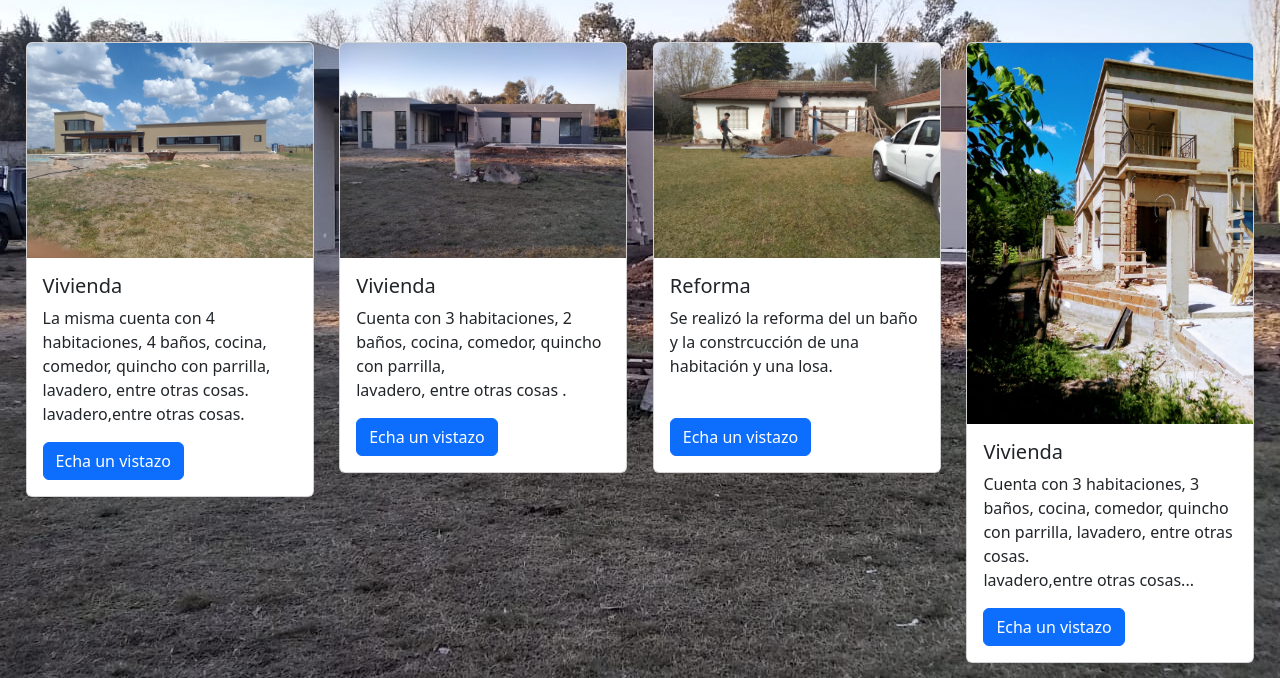
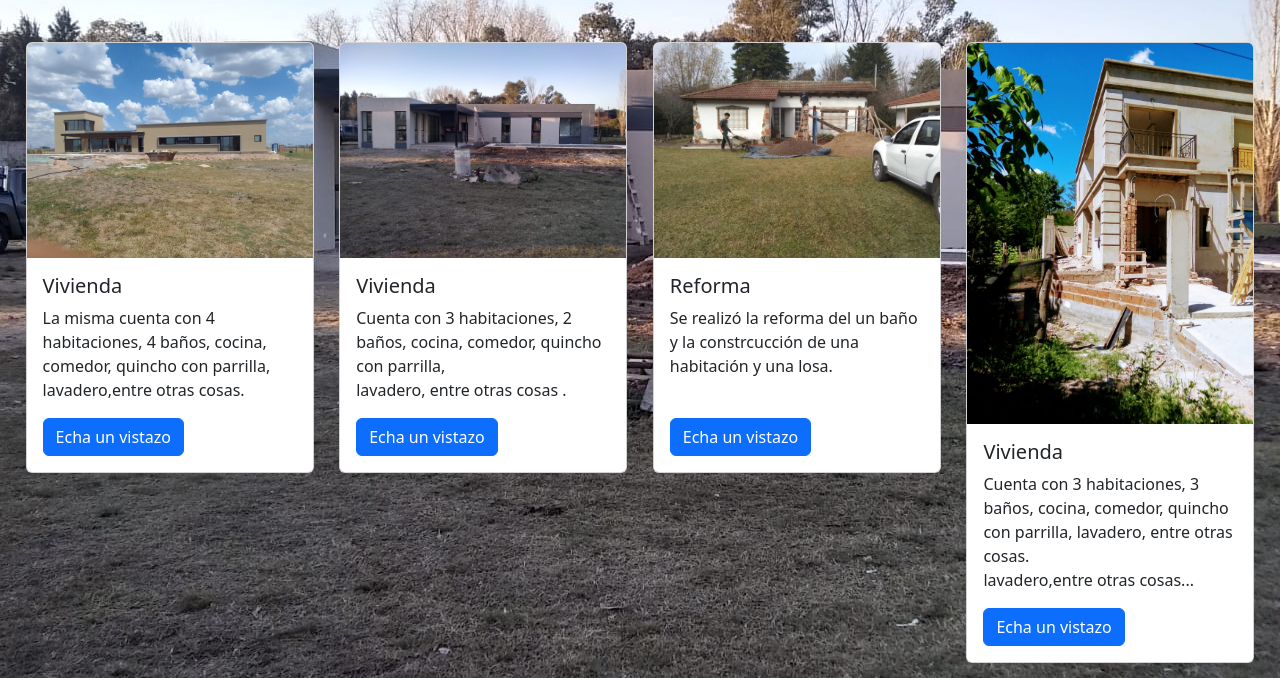
Before and after one commit to aybconstrucciones2/aybconstrucciones2.github.io, a plain HTML site: page nuestrosproyectos.html in a window 1280 px wide. Shown: the part 122-800 px from the top of the page. Drawn offline with nearby package versions, Linux system fonts and the light colour scheme.

Commit message:
Update nuestrosproyectos.html

```diff
--- a/nuestrosproyectos.html
+++ b/nuestrosproyectos.html
@@ -34,7 +34,7 @@
                 <div class="card-body">
                   <h5 class="card-title">Vivienda</h5>
                   <p class="card-text">
-                    La misma cuenta con 4 habitaciones, 4 baños, cocina, comedor, quincho con parrilla, lavadero, entre otras cosas.
+                    La misma cuenta con 4 habitaciones, 4 baños, cocina, comedor, quincho con parrilla,
                           <br>
                           lavadero,entre otras cosas.
                   </p>
```
